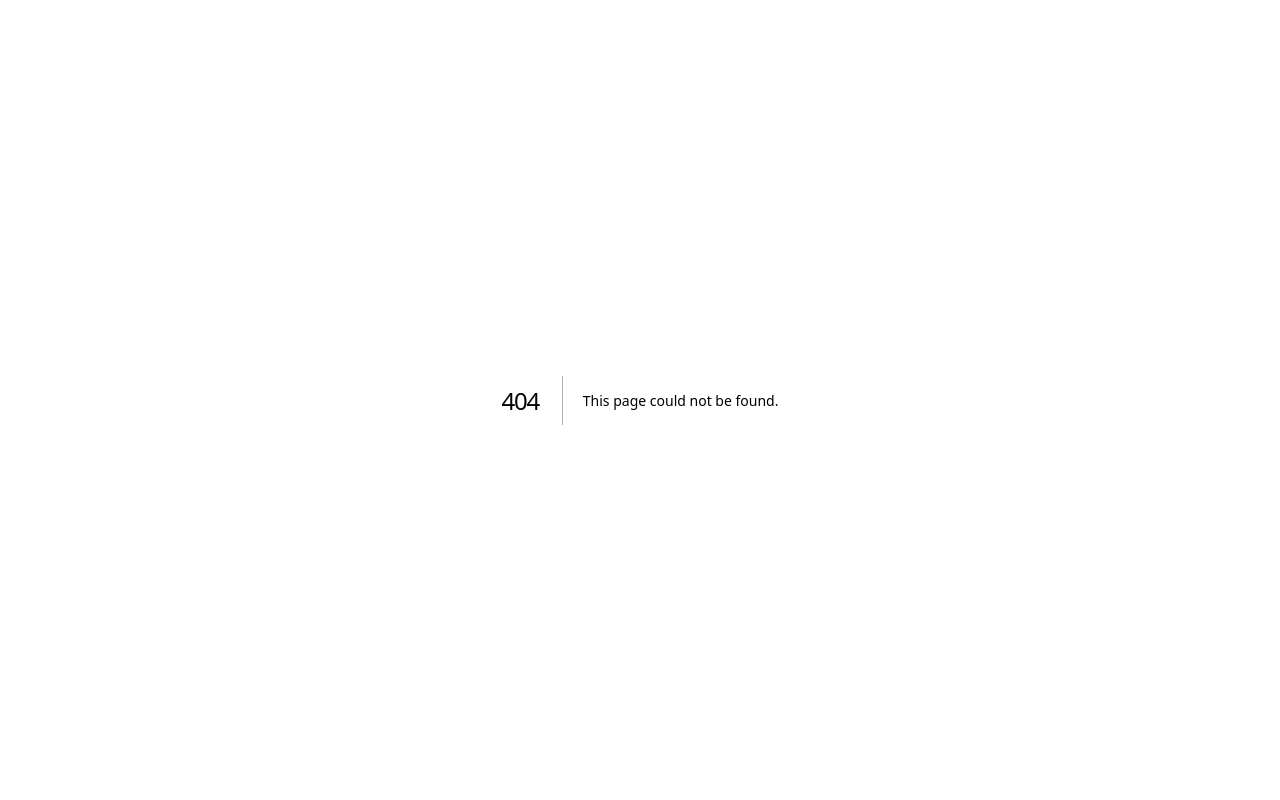
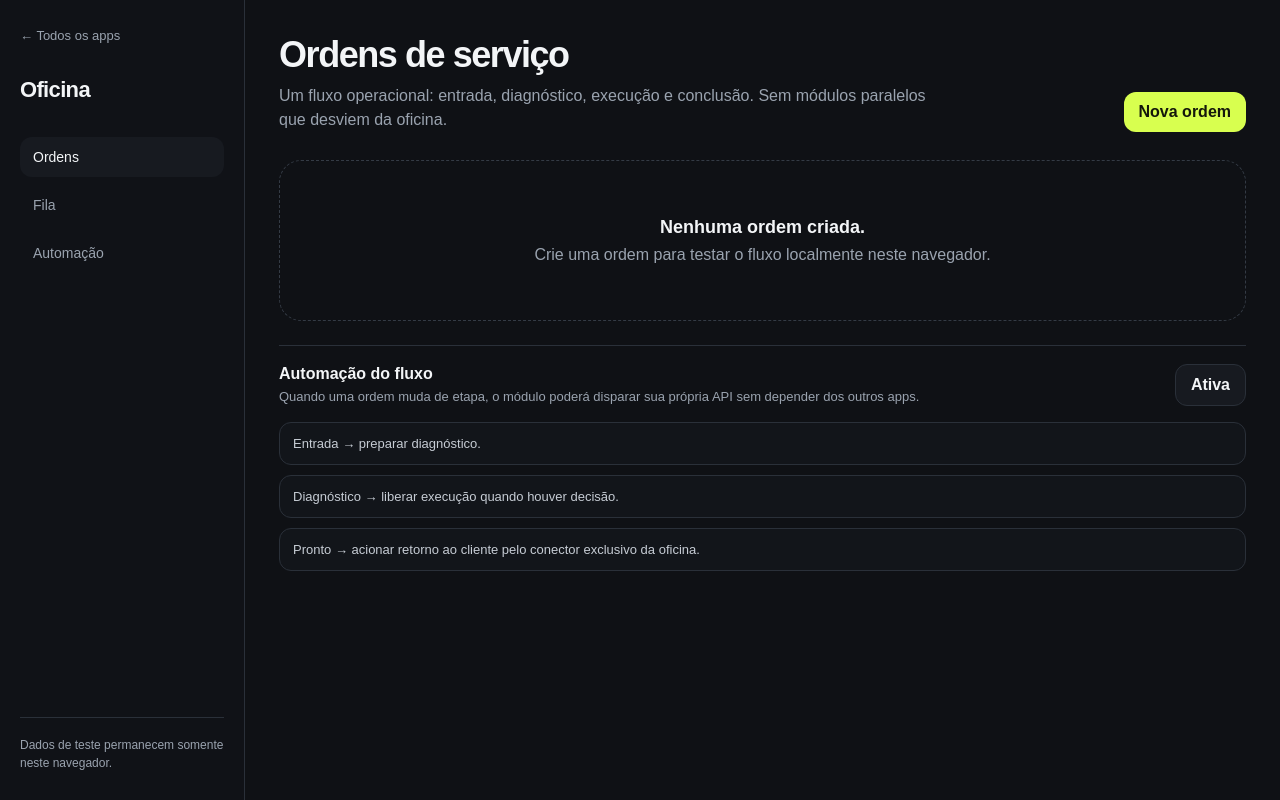
Before and after one commit to aruanmf-spec/CRMPlus, a Next.js app: page /oficina in a window 1280 px wide. Before the commit this address had no page. Built offline with nearby package versions, Linux system fonts and the light colour scheme.

Commit message:
feat: add focused workshop app

```diff
--- /dev/null
+++ b/app/oficina/page.tsx
@@ -0,0 +1,120 @@
+'use client'
+
+import Link from 'next/link'
+import { FormEvent, useEffect, useState } from 'react'
+
+type Ordem = {
+  id: string
+  cliente: string
+  veiculo: string
+  servico: string
+  status: 'Entrada' | 'Diagnóstico' | 'Execução' | 'Pronto'
+  createdAt: string
+}
+
+const STORAGE_KEY = 'crmplus.oficina.ordens'
+
+export default function OficinaPage() {
+  const [ordens, setOrdens] = useState<Ordem[]>([])
+  const [showForm, setShowForm] = useState(false)
+  const [automacao, setAutomacao] = useState(true)
+
+  useEffect(() => {
+    const raw = window.localStorage.getItem(STORAGE_KEY)
+    if (raw) setOrdens(JSON.parse(raw))
+  }, [])
+
+  function persist(next: Ordem[]) {
+    setOrdens(next)
+    window.localStorage.setItem(STORAGE_KEY, JSON.stringify(next))
+  }
+
+  function criarOrdem(event: FormEvent<HTMLFormElement>) {
+    event.preventDefault()
+    const form = new FormData(event.currentTarget)
+    const ordem: Ordem = {
+      id: crypto.randomUUID(),
+      cliente: String(form.get('cliente') || ''),
+      veiculo: String(form.get('veiculo') || ''),
+      servico: String(form.get('servico') || ''),
+      status: 'Entrada',
+      createdAt: new Date().toISOString()
+    }
+    persist([ordem, ...ordens])
+    event.currentTarget.reset()
+    setShowForm(false)
+  }
+
+  function avancar(id: string) {
+    const fluxo: Ordem['status'][] = ['Entrada', 'Diagnóstico', 'Execução', 'Pronto']
+    persist(ordens.map((ordem) => {
+      if (ordem.id !== id) return ordem
+      const atual = fluxo.indexOf(ordem.status)
+      return { ...ordem, status: fluxo[Math.min(atual + 1, fluxo.length - 1)] }
+    }))
+  }
+
+  return (
+    <main className="app-shell">
+      <aside className="sidebar">
+        <Link href="/" className="back">← Todos os apps</Link>
+        <div className="module-name">Oficina</div>
+        <nav className="nav">
+          <div className="nav-item active">Ordens</div>
+          <div className="nav-item">Fila</div>
+          <div className="nav-item">Automação</div>
+        </nav>
+        <div className="sidebar-foot">Dados de teste permanecem somente neste navegador.</div>
+      </aside>
+
+      <section className="workspace">
+        <header className="page-head">
+          <div>
+            <h2>Ordens de serviço</h2>
+            <p>Um fluxo operacional: entrada, diagnóstico, execução e conclusão. Sem módulos paralelos que desviem da oficina.</p>
+          </div>
+          <button className="button" onClick={() => setShowForm((value) => !value)}>Nova ordem</button>
+        </header>
+
+        {showForm && (
+          <form className="form" onSubmit={criarOrdem}>
+            <div className="form-grid">
+              <div className="field"><label>Cliente</label><input name="cliente" required autoFocus /></div>
+              <div className="field"><label>Veículo</label><input name="veiculo" required /></div>
+            </div>
+            <div className="field"><label>Serviço solicitado</label><textarea name="servico" required /></div>
+            <div><button className="button" type="submit">Criar ordem</button></div>
+          </form>
+        )}
+
+        <div className="board">
+          {ordens.length === 0 ? (
+            <div className="empty"><strong>Nenhuma ordem criada.</strong>Crie uma ordem para testar o fluxo localmente neste navegador.</div>
+          ) : ordens.map((ordem) => (
+            <article className="row" key={ordem.id}>
+              <div className="row-top">
+                <div><div className="row-title">{ordem.veiculo}</div><div className="row-meta">{ordem.cliente}</div></div>
+                <span className="status">{ordem.status}</span>
+              </div>
+              <div className="row-meta">{ordem.servico}</div>
+              {ordem.status !== 'Pronto' && <div><button className="button secondary" onClick={() => avancar(ordem.id)}>Avançar etapa</button></div>}
+            </article>
+          ))}
+        </div>
+
+        <section className="automation">
+          <div className="automation-copy">
+            <strong>Automação do fluxo</strong>
+            <span>Quando uma ordem muda de etapa, o módulo poderá disparar sua própria API sem depender dos outros apps.</span>
+          </div>
+          <button className="button secondary" onClick={() => setAutomacao((value) => !value)}>{automacao ? 'Ativa' : 'Pausada'}</button>
+        </section>
+        <div className="rule-list">
+          <div className="rule">Entrada → preparar diagnóstico.</div>
+          <div className="rule">Diagnóstico → liberar execução quando houver decisão.</div>
+          <div className="rule">Pronto → acionar retorno ao cliente pelo conector exclusivo da oficina.</div>
+        </div>
+      </section>
+    </main>
+  )
+}
```
